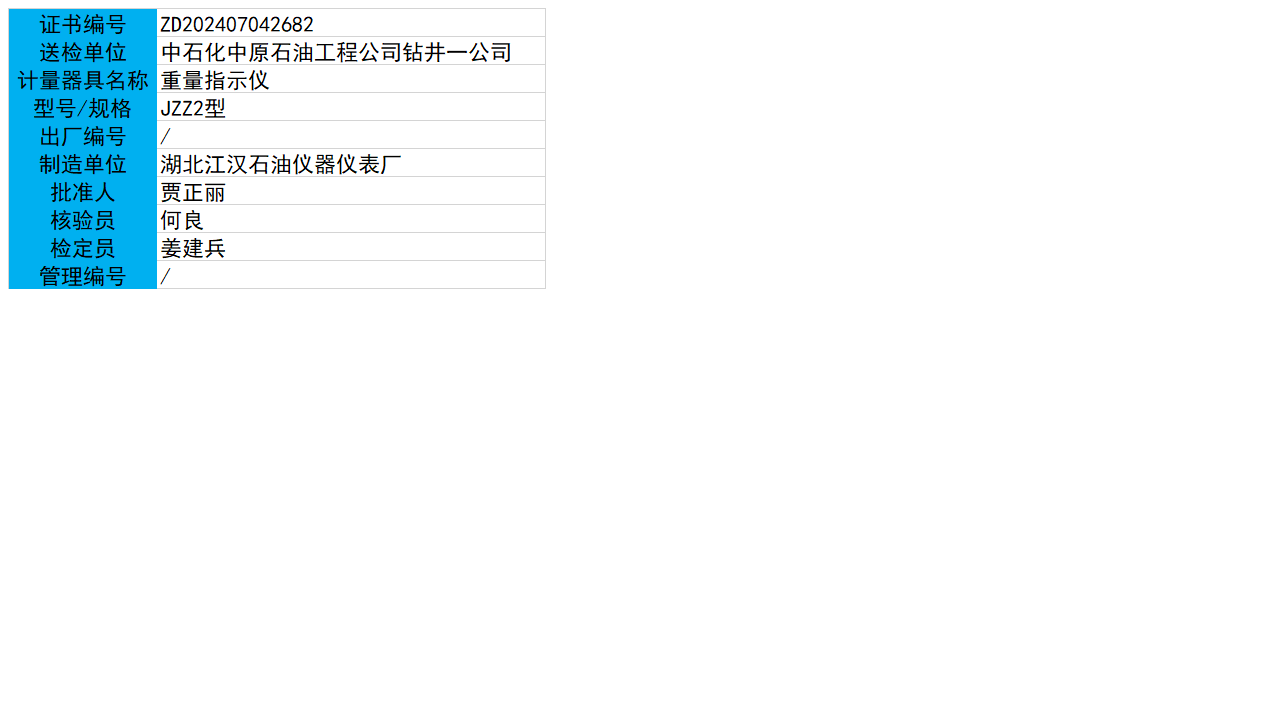
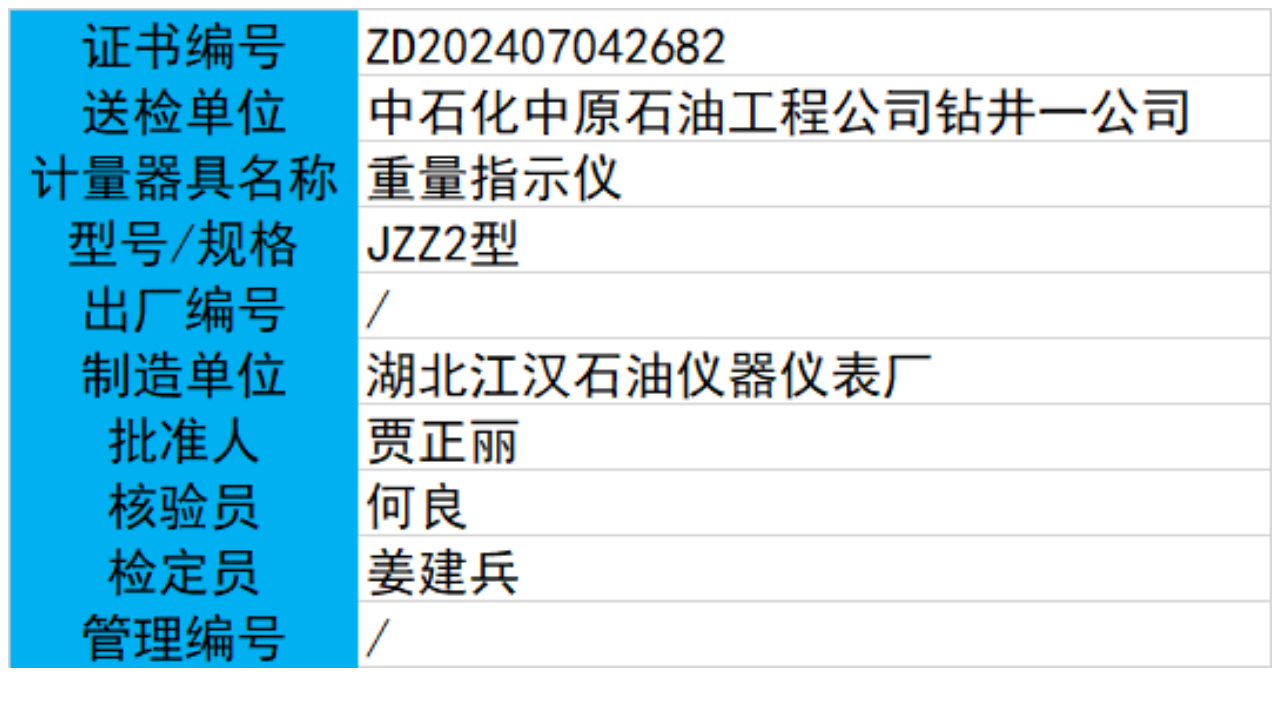
Before and after one commit to luffyMLbob/mywebsite, a plain HTML site: page index.html in a window 1280 px wide. Drawn offline with Linux system fonts and the light colour scheme.

Commit message:
Update index.html

```diff
--- a/index.html
+++ b/index.html
@@ -4,6 +4,13 @@
     <meta charset="UTF-8">
     <meta name="viewport" content="width=device-width, initial-scale=1.0">
     <title>计量证书查询</title>
+    <style>
+        img {
+            width: 100%;
+            height: auto; /* 保持图片的宽高比 */
+            display: block; /* 去除图片下方的空白间隙 */
+        }
+    </style>
 </head>
 <body>
     <img src="a2.png" alt="图片">
```
